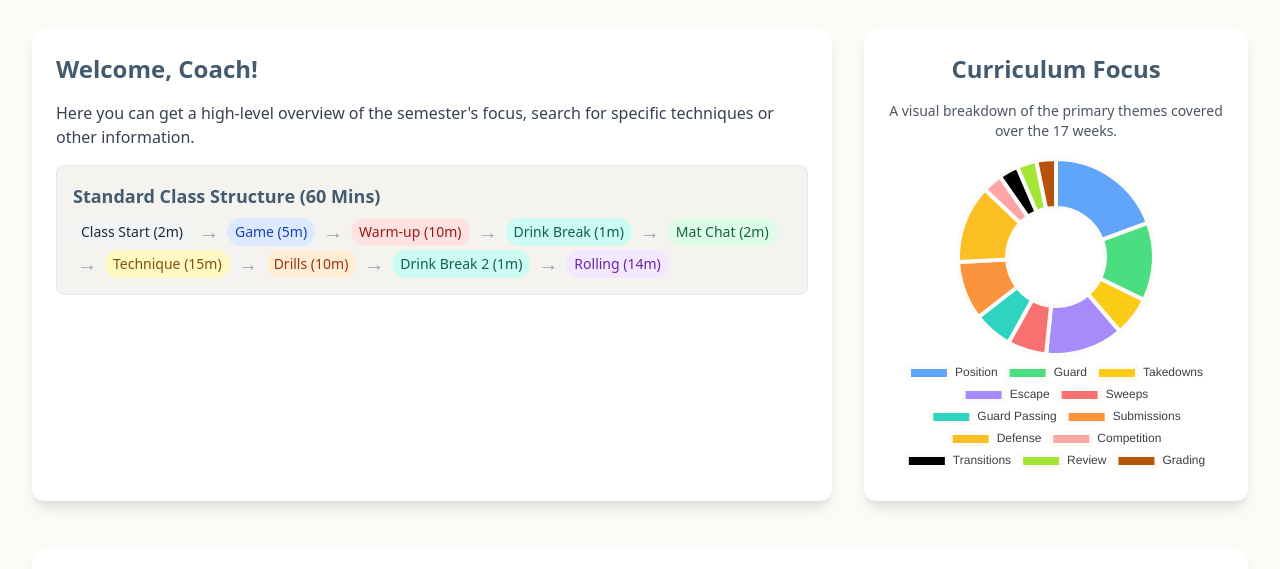
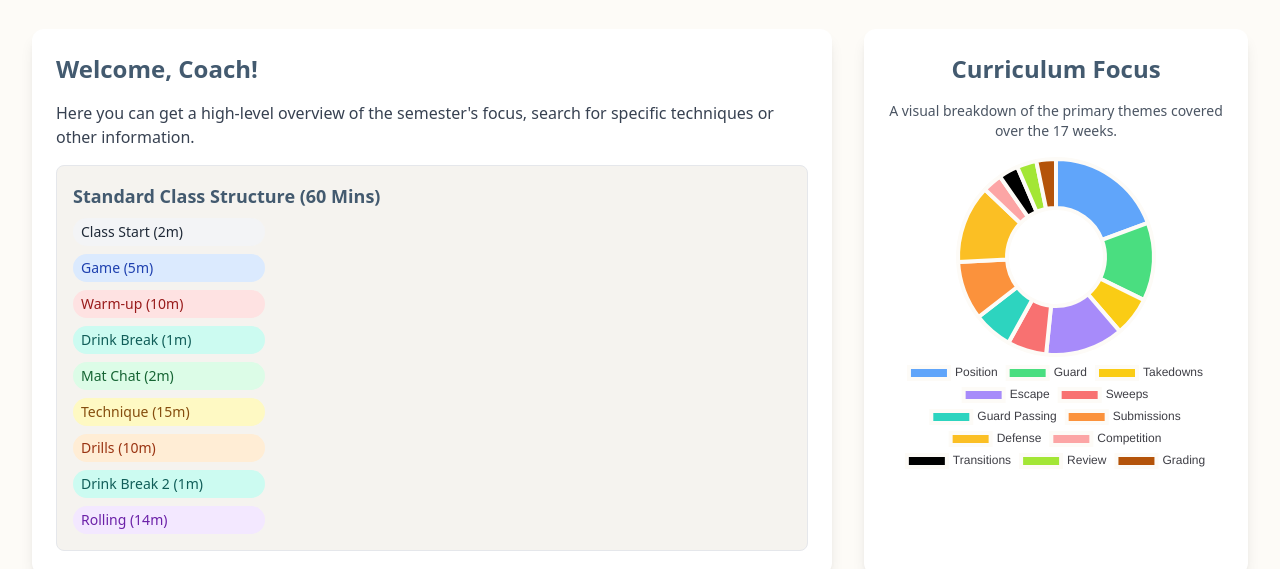
Before and after one commit to aij0/coach, a plain HTML site: page index.html in a window 1280 px wide. Shown: the part 199-768 px from the top of the page. Drawn offline with nearby package versions, Linux system fonts and the light colour scheme.

Commit message:
Class structure: render in one column
Should make it more simple and easier to read

```diff
--- a/index.html
+++ b/index.html
@@ -92,24 +92,16 @@
                     </p>
                     <div class="p-4 rounded-lg secondary-bg border border-gray-200">
                         <h3 class="font-bold text-lg mb-2 accent-text">Standard Class Structure (60 Mins)</h3>
-                        <div class="flex flex-wrap items-center gap-1 text-sm">
-                            <span class="bg-gray-100 text-gray-800 px-2 py-1 rounded-full">Class Start (2m)</span>
-                            <span class="text-gray-400 font-bold text-xl mx-1">→</span>
-                            <span class="bg-blue-100 text-blue-800 px-2 py-1 rounded-full">Game (5m)</span>
-                            <span class="text-gray-400 font-bold text-xl mx-1">→</span>
-                            <span class="bg-red-100 text-red-800 px-2 py-1 rounded-full">Warm-up (10m)</span>
-                            <span class="text-gray-400 font-bold text-xl mx-1">→</span>
-                            <span class="bg-teal-100 text-teal-800 px-2 py-1 rounded-full">Drink Break (1m)</span>
-                            <span class="text-gray-400 font-bold text-xl mx-1">→</span>
-                            <span class="bg-green-100 text-green-800 px-2 py-1 rounded-full">Mat Chat (2m)</span>
-                            <span class="text-gray-400 font-bold text-xl mx-1">→</span>
-                            <span class="bg-yellow-100 text-yellow-800 px-2 py-1 rounded-full">Technique (15m)</span>
-                            <span class="text-gray-400 font-bold text-xl mx-1">→</span>
-                            <span class="bg-orange-100 text-orange-800 px-2 py-1 rounded-full">Drills (10m)</span>
-                            <span class="text-gray-400 font-bold text-xl mx-1">→</span>
-                            <span class="bg-teal-100 text-teal-800 px-2 py-1 rounded-full">Drink Break 2 (1m)</span>
-                            <span class="text-gray-400 font-bold text-xl mx-1">→</span>
-                            <span class="bg-purple-100 text-purple-800 px-2 py-1 rounded-full">Rolling (14m)</span>
+                        <div class="space-y-2 text-sm">
+                            <div class="bg-gray-100 text-gray-800 px-2 py-1 rounded-full w-48">Class Start (2m)</div>
+                            <div class="bg-blue-100 text-blue-800 px-2 py-1 rounded-full w-48">Game (5m)</div>
+                            <div class="bg-red-100 text-red-800 px-2 py-1 rounded-full w-48">Warm-up (10m)</div>
+                            <div class="bg-teal-100 text-teal-800 px-2 py-1 rounded-full w-48">Drink Break (1m)</div>
+                            <div class="bg-green-100 text-green-800 px-2 py-1 rounded-full w-48">Mat Chat (2m)</div>
+                            <div class="bg-yellow-100 text-yellow-800 px-2 py-1 rounded-full w-48">Technique (15m)</div>
+                            <div class="bg-orange-100 text-orange-800 px-2 py-1 rounded-full w-48">Drills (10m)</div>
+                            <div class="bg-teal-100 text-teal-800 px-2 py-1 rounded-full w-48">Drink Break 2 (1m)</div>
+                            <div class="bg-purple-100 text-purple-800 px-2 py-1 rounded-full w-48">Rolling (14m)</div>
                         </div>
                     </div>
                 </div>
```
